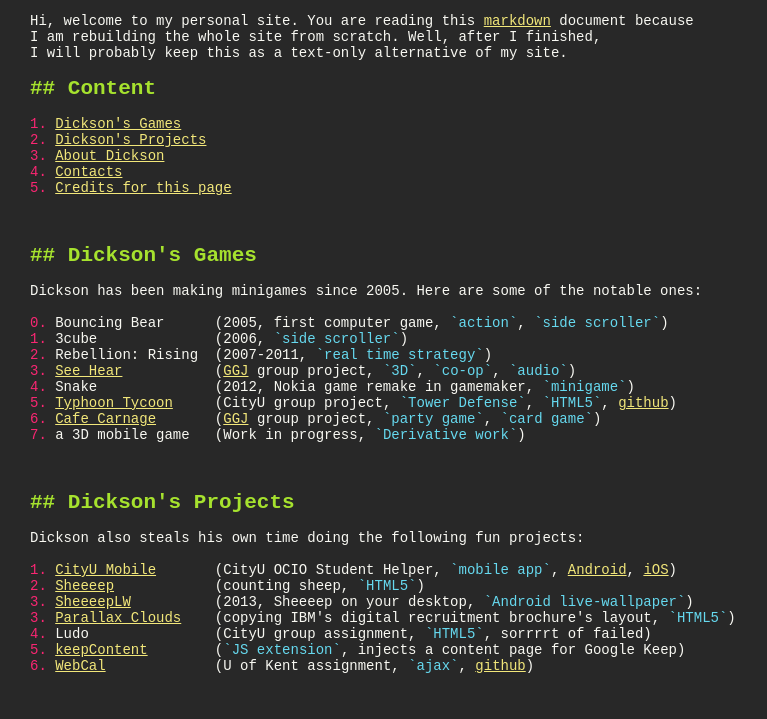
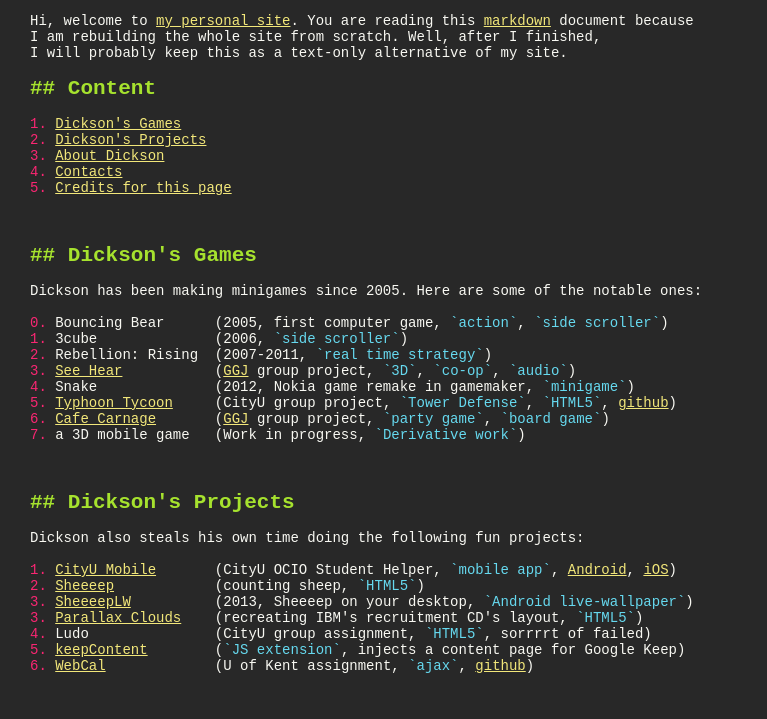
Before and after one commit to vicksonzero/vicksonzero.github.io, a plain HTML site: page index.html in a window 1280 px wide. Shown: the part 64-783 px from the top of the page, without its empty margins (0-767 px from the left). Drawn offline with Linux system fonts and the light colour scheme.

Commit message:
Added link to main site
also fixed parallax clouds line too long

```diff
--- a/index.html
+++ b/index.html
@@ -14,14 +14,18 @@
 			font-size: 14px;
 		}
 		a{
-			color: #F2E77A;F2E77A
+			color: #F2E77A;
 		}
 		a:visited{
 			color: #E6DB74;
 		}
+		h1>a, h1>a:visited{
+			color: #A6E22E;
+			text-decoration: none;
+		}
 		h1, h2, h3, h4{
 			margin:0;
-			color:#A6E22E;
+			color: #A6E22E;
 		}
 		strong{
 			font-weight: bolder;
@@ -37,8 +41,8 @@
 </head>
 <body>
 <pre>
-<h1># Dickson.md</h1>
-Hi, welcome to my personal site. You are reading this <a href="https://www.google.com.hk/search?q=markdown">markdown</a> document because
+<h1><a href="http://dickson.md"># Dickson.md</a></h1>
+Hi, welcome to <a href="http://dickson.md">my personal site</a>. You are reading this <a href="https://www.google.com.hk/search?q=markdown">markdown</a> document because
 I am rebuilding the whole site from scratch. Well, after I finished,
 I will probably keep this as a text-only alternative of my site.
 
@@ -60,7 +64,7 @@
 <span class="olli">3. </span><a href="http://globalgamejam.org/2014/games/zombie-park">See Hear</a>           (<a href="http://globalgamejam.org/">GGJ</a> group project, <code>`3D`</code>, <code>`co-op`</code>, <code>`audio`</code>)
 <span class="olli">4. </span>Snake              (2012, Nokia game remake in gamemaker, <code>`minigame`</code>)
 <span class="olli">5. </span><a href="http://jasonycw.github.io/TyphoonTycoon/">Typhoon Tycoon</a>     (CityU group project, <code>`Tower Defense`</code>, <code>`HTML5`</code>, <a href="https://github.com/jasonycw/TyphoonTycoon">github</a>)
-<span class="olli">6. </span><a href="http://globalgamejam.org/2015/games/caf%C3%A9-carnage">Cafe Carnage</a>       (<a href="http://globalgamejam.org/">GGJ</a> group project, <code>`party game`</code>, <code>`card game`</code>)
+<span class="olli">6. </span><a href="http://globalgamejam.org/2015/games/caf%C3%A9-carnage">Cafe Carnage</a>       (<a href="http://globalgamejam.org/">GGJ</a> group project, <code>`party game`</code>, <code>`board game`</code>)
 <span class="olli">7. </span>a 3D mobile game   (Work in progress, <code>`Derivative work`</code>)
 
 
@@ -71,7 +75,7 @@
 <span class="olli">1. </span><a href="http://www.cityu.edu.hk/web2.0/apps.htm">CityU Mobile</a>       (CityU OCIO Student Helper, <code>`mobile app`</code>, <a href="https://play.google.com/store/apps/details?id=air.hk.edu.cityu.mobile">Android</a>, <a href="https://itunes.apple.com/hk/app/cityu-mobile/id750718911">iOS</a>)
 <span class="olli">2. </span><a href="http://dickson.md/lab/sheeeep/">Sheeeep</a>            (counting sheep, <code>`HTML5`</code>)
 <span class="olli">3. </span><a href="https://github.com/vicksonzero/sheeeepLW">SheeeepLW</a>          (2013, Sheeeep on your desktop, <code>`Android live-wallpaper`</code>)
-<span class="olli">3. </span><a href="http://dickson.md/lab/parallaxClouds/">Parallax Clouds</a>    (copying IBM's digital recruitment brochure's layout, <code>`HTML5`</code>)
+<span class="olli">3. </span><a href="http://dickson.md/lab/parallaxClouds/">Parallax Clouds</a>    (recreating IBM's recruitment CD's layout, <code>`HTML5`</code>)
 <span class="olli">4. </span>Ludo               (CityU group assignment, <code>`HTML5`</code>, sorrrrt of failed)
 <span class="olli">5. </span><a href="https://github.com/vicksonzero/keepContent">keepContent</a>        (<code>`JS extension`</code>, injects a content page for Google Keep)
 <span class="olli">6. </span><a href="http://vicksonzero.github.io/WebCal/">WebCal</a>             (U of Kent assignment, <code>`ajax`</code>, <a href="https://github.com/vicksonzero/WebCal">github</a>)
```
